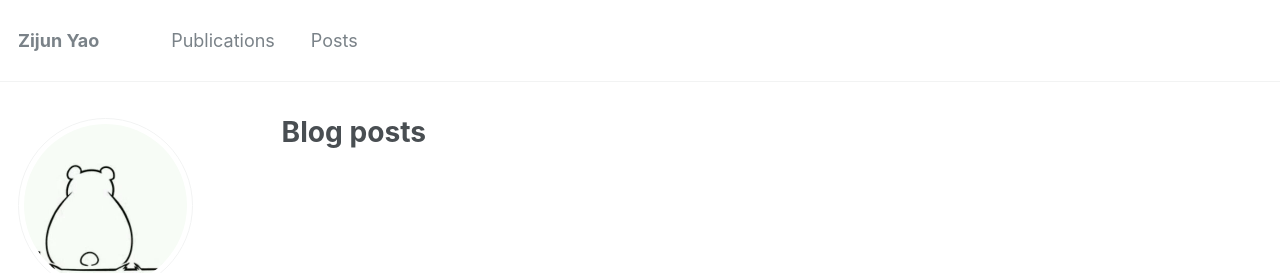
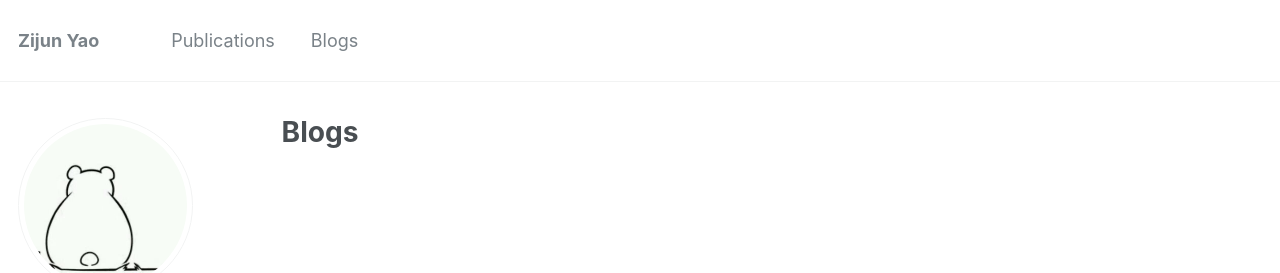
Before and after one commit to TranSirius/TranSirius.github.io, a Jekyll site: the page built from _pages/blogs.html, in a window 1280 px wide. Shown: the top 273 px of the page. Built offline with Jekyll 4.4.1, drawn with Linux system fonts in a browser that asks for light colours.

Commit message:
post in test

```diff
--- a/_data/navigation.yml
+++ b/_data/navigation.yml
@@ -3,8 +3,8 @@ main:
   - title: "Publications"
     url: /publications/
 
-  - title: "Posts"
-    url: /posts/
+  - title: "Blogs"
+    url: /blogs/
     # url: /year-archive/
 
   # - title: "Talks"
--- a/_pages/posts.html
+++ b/_pages/blogs.html
@@ -1,7 +1,7 @@
 ---
 layout: archive
-permalink: /posts/
-title: "Blog posts"
+permalink: /blogs/
+title: "Blogs"
 author_profile: true
 redirect_from:
   - /wordpress/blog-posts/
```
